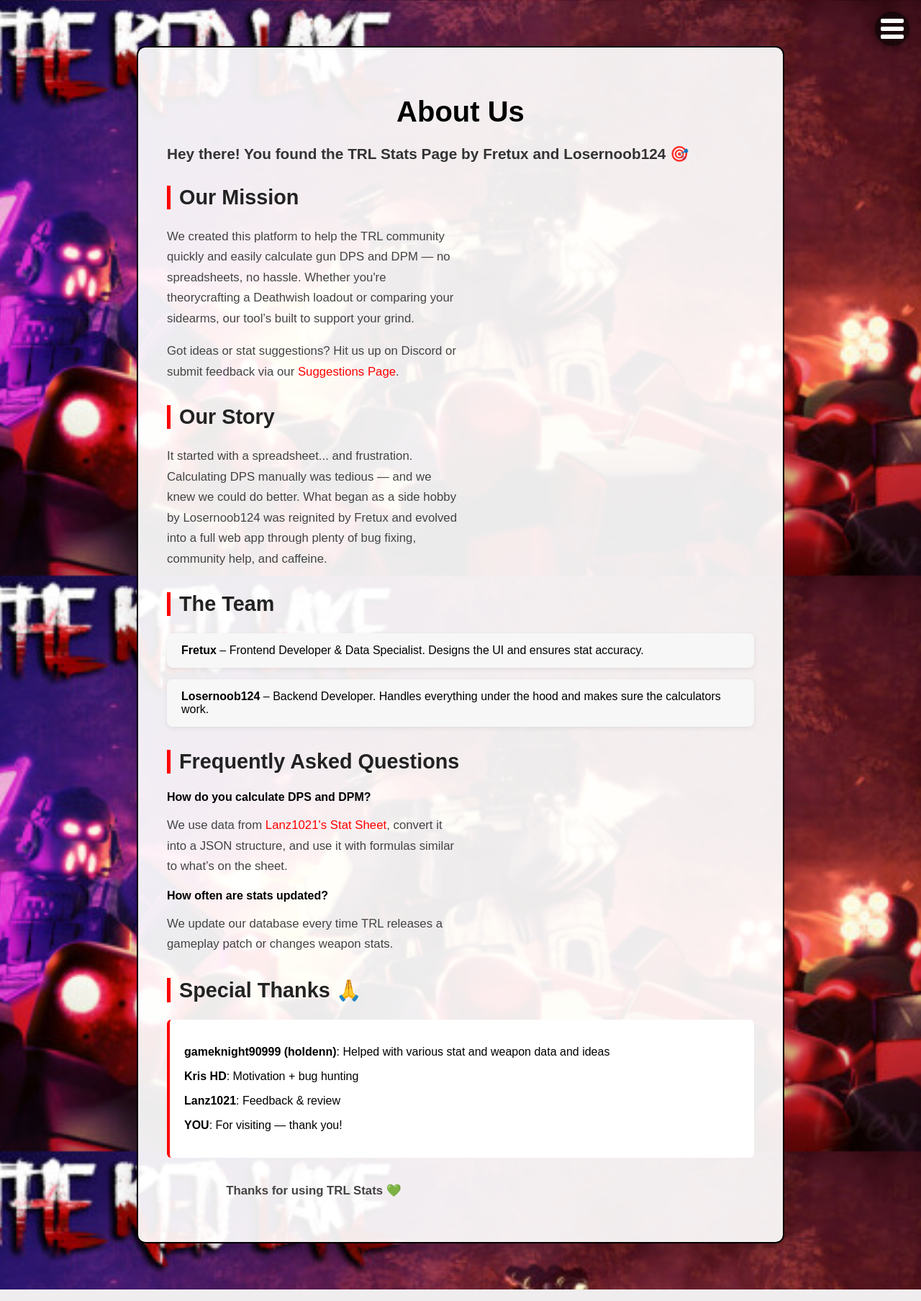
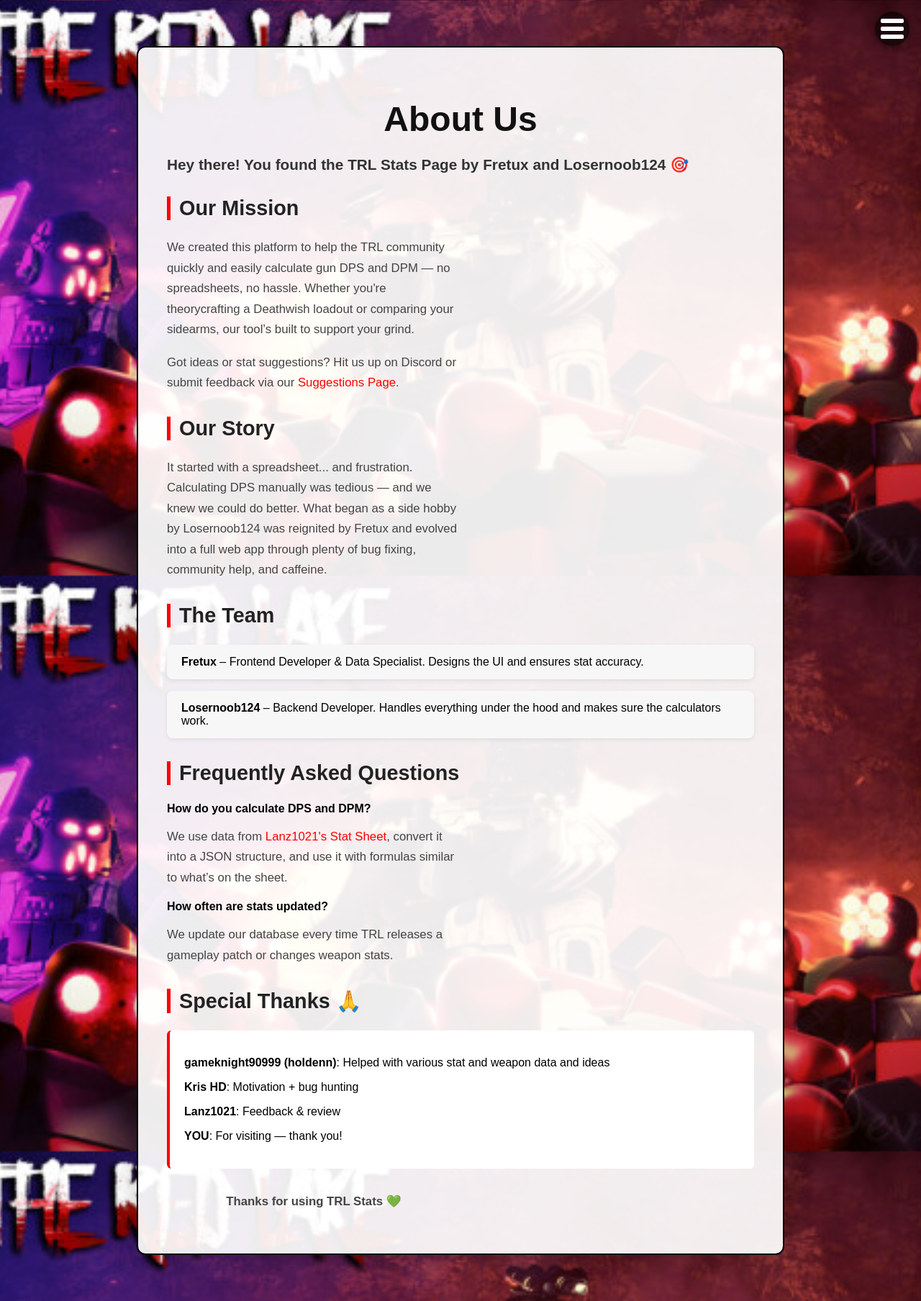
Before and after one commit to ScriptSorcerer20/TRL-gun-stats, a Flask app: page /about_us in a window 1280 px wide. Shown: the whole page at 72% size. Run offline with Flask 3, Linux system fonts and the light colour scheme.

Commit message:
Updated `rpm` for Luger, modularized About Us styles, and improved CSS readability.

```diff
--- a/static/json/data.json
+++ b/static/json/data.json
@@ -44,7 +44,7 @@
     "name": "Luger",
     "damage": 150,
     "damage_multiplier": 1,
-    "rpm": 500,
+    "rpm": 116,
     "mag_size": 8,
     "reload_time": 1.95,
     "guntype": ["PISTOL", "WW2", "SECONDARY"]
--- a/static/style.css
+++ b/static/style.css
@@ -608,6 +608,7 @@ body.menu-open {
     cursor: pointer;
     transition: background 0.2s;
 }
+
 #copy-stats:hover {
     background: red;
 }
@@ -634,15 +635,113 @@ body.menu-open {
     border: none;
     padding: 0;
 }
+
 .checkbox-group legend {
     font-weight: bold;
     margin-bottom: 8px;
 }
+
 .checkbox-group label {
     display: flex;
     align-items: center;
     font-size: 0.95em;
 }
+
 .checkbox-group input {
     margin-right: 6px;
 }
+
+.about_us_main {
+    background-color: rgba(255, 255, 255, 0.92);
+    margin: 8vh auto;
+    padding: 40px;
+    border-radius: 12px;
+    width: 90%;
+    max-width: 900px;
+    box-shadow: 0 10px 40px rgba(0, 0, 0, 0.2);
+}
+
+.about_us_h1 {
+    text-align: center;
+    font-size: 3rem;
+    margin-bottom: 1.5rem;
+    color: #111;
+}
+
+.about_us_h2 {
+    margin-top: 2rem;
+    color: #222;
+    font-size: 1.8rem;
+    border-left: 5px solid red;
+    padding-left: 12px;
+}
+
+.about_us_h3 {
+    font-size: 1.3rem;
+    margin-top: 1.5rem;
+    color: #333;
+}
+
+.about_us_text {
+    font-size: 1.05rem;
+    line-height: 1.7;
+    margin-top: 1rem;
+    color: #444;
+}
+
+.highlight {
+    font-weight: bold;
+    color: #d32f2f;
+}
+
+a {
+    color: red;
+    text-decoration: none;
+}
+
+a:hover {
+    text-decoration: underline;
+}
+
+.team-section {
+    display: flex;
+    flex-direction: column;
+    gap: 1rem;
+}
+
+.team-member {
+    background-color: #f7f7f7;
+    padding: 15px 20px;
+    border-radius: 8px;
+    box-shadow: 0 2px 6px rgba(0, 0, 0, 0.08);
+}
+
+.thanks-section {
+    background-color: #fff;
+    padding: 20px;
+    border-left: 4px solid red;
+    border-radius: 6px;
+    margin-top: 1.5rem;
+}
+
+.faq p {
+    margin-top: 0.5rem;
+}
+
+@media screen and (max-width: 600px) {
+    main {
+        padding: 25px;
+    }
+
+    h1 {
+        font-size: 2rem;
+    }
+
+    h2 {
+        font-size: 1.5rem;
+    }
+
+    .about_us_text {
+        font-size: 0.95rem;
+    }
+}
--- a/templates/about_us.html
+++ b/templates/about_us.html
@@ -6,103 +6,6 @@
     <title>About Us - TRL Stats</title>
     <link rel="icon" type="image/x-icon" href="/trlstats/static/img/TRL_Logo_Custom.jpg"/>
     <link rel="stylesheet" href="{{ url_for('static', filename='style.css') }}"/>
-    <style>
-        main {
-            background-color: rgba(255, 255, 255, 0.92);
-            margin: 8vh auto;
-            padding: 40px;
-            border-radius: 12px;
-            width: 90%;
-            max-width: 900px;
-            box-shadow: 0 10px 40px rgba(0, 0, 0, 0.2);
-        }
-
-        h1 {
-            text-align: center;
-            font-size: 3rem;
-            margin-bottom: 1.5rem;
-            color: #111;
-        }
-
-        h2 {
-            margin-top: 2rem;
-            color: #222;
-            font-size: 1.8rem;
-            border-left: 5px solid red;
-            padding-left: 12px;
-        }
-
-        h3 {
-            font-size: 1.3rem;
-            margin-top: 1.5rem;
-            color: #333;
-        }
-
-        .about_us_text {
-            font-size: 1.05rem;
-            line-height: 1.7;
-            margin-top: 1rem;
-            color: #444;
-        }
-
-        .highlight {
-            font-weight: bold;
-            color: #d32f2f;
-        }
-
-        a {
-            color: red;
-            text-decoration: none;
-        }
-
-        a:hover {
-            text-decoration: underline;
-        }
-
-        .team-section {
-            display: flex;
-            flex-direction: column;
-            gap: 1rem;
-        }
-
-        .team-member {
-            background-color: #f7f7f7;
-            padding: 15px 20px;
-            border-radius: 8px;
-            box-shadow: 0 2px 6px rgba(0, 0, 0, 0.08);
-        }
-
-        .thanks-section {
-            background-color: #fff;
-            padding: 20px;
-            border-left: 4px solid red;
-            border-radius: 6px;
-            margin-top: 1.5rem;
-        }
-
-        .faq p {
-            margin-top: 0.5rem;
-        }
-
-        /* Responsive */
-        @media screen and (max-width: 600px) {
-            main {
-                padding: 25px;
-            }
-
-            h1 {
-                font-size: 2rem;
-            }
-
-            h2 {
-                font-size: 1.5rem;
-            }
-
-            .about_us_text {
-                font-size: 0.95rem;
-            }
-        }
-    </style>
 </head>
 
 <body>
@@ -123,12 +26,12 @@
     </nav>
 </header>
 
-<main>
-    <h1>About Us</h1>
+<main class="about_us_main">
+    <h1 class="about_us_h1">About Us</h1>
 
-    <h3><b>Hey there!</b> You found the TRL Stats Page by <b>Fretux</b> and <b>Losernoob124</b> 🎯</h3>
+    <h3 class="about_us_h3"><b>Hey there!</b> You found the TRL Stats Page by <b>Fretux</b> and <b>Losernoob124</b> 🎯</h3>
 
-    <h2>Our Mission</h2>
+    <h2 class="about_us_h2">Our Mission</h2>
     <p class="about_us_text">
         We created this platform to help the TRL community quickly and easily calculate gun DPS and DPM — no
         spreadsheets, no hassle. Whether you're theorycrafting a Deathwish loadout or comparing your sidearms, our
@@ -139,14 +42,14 @@
             href="{{ url_for('suggestion') }}">Suggestions Page</a>.
     </p>
 
-    <h2>Our Story</h2>
+    <h2 class="about_us_h2">Our Story</h2>
     <p class="about_us_text">
         It started with a spreadsheet... and frustration. Calculating DPS manually was tedious — and we knew we could do
         better. What began as a side hobby by Losernoob124 was reignited by Fretux and evolved into a full web app
         through plenty of bug fixing, community help, and caffeine.
     </p>
 
-    <h2>The Team</h2>
+    <h2 class="about_us_h2">The Team</h2>
     <div class="team-section">
         <div class="team-member">
             <b>Fretux</b> – Frontend Developer & Data Specialist. Designs the UI and ensures stat accuracy.
@@ -157,7 +60,7 @@
         </div>
     </div>
 
-    <h2>Frequently Asked Questions</h2>
+    <h2 class="about_us_h2">Frequently Asked Questions</h2>
     <div class="faq">
         <p><b>How do you calculate DPS and DPM?</b></p>
         <p class="about_us_text">
@@ -173,7 +76,7 @@
         </p>
     </div>
 
-    <h2>Special Thanks 🙏</h2>
+    <h2 class="about_us_h2">Special Thanks 🙏</h2>
     <div class="thanks-section">
         <p><b>gameknight90999 (holdenn)</b>: Helped with various stat and weapon data and ideas</p>
         <p><b>Kris HD</b>: Motivation + bug hunting</p>
```
Lines whose indentation alone changed are shown as unchanged.
